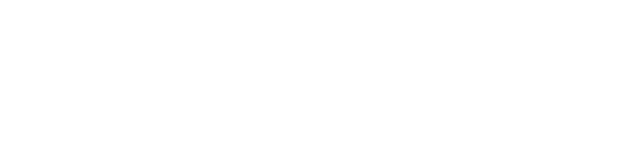
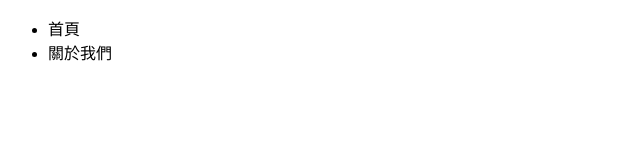
Before and after one commit to sexfat/tjd103pr, a plain HTML site: page index.html in a window 1280 px wide. Shown: the whole page, without its empty margins (0-640 px from the left). Drawn offline with Linux system fonts and the light colour scheme.

Commit message:
選單架構完成

```diff
--- a/index.html
+++ b/index.html
@@ -1,12 +1,22 @@
 <!DOCTYPE html>
 <html lang="en">
+
 <head>
     <meta charset="UTF-8">
     <meta name="viewport" content="width=device-width, initial-scale=1.0">
     <title>首頁</title>
 </head>
+
 <body>
-    <div class="wrapper"></div>
+    <div class="wrapper">
+        <nav>
+            <ul>
+                <li> 首頁</li>
+                <li> 關於我們</li>
+            </ul>
+        </nav>
+    </div>
 
 </body>
+
 </html>
```
Also changed, not shown: about.html (+11 -0 lines).
